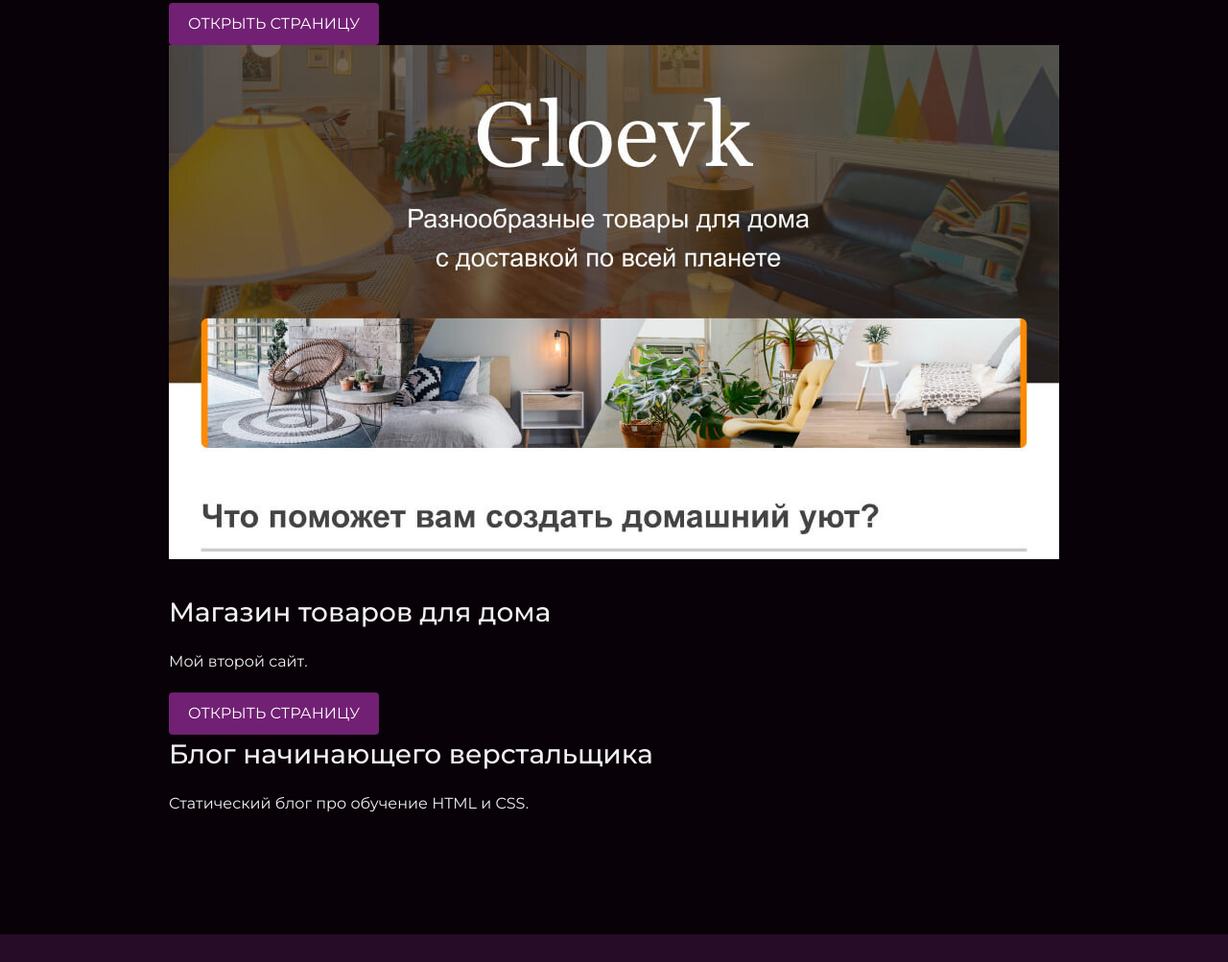
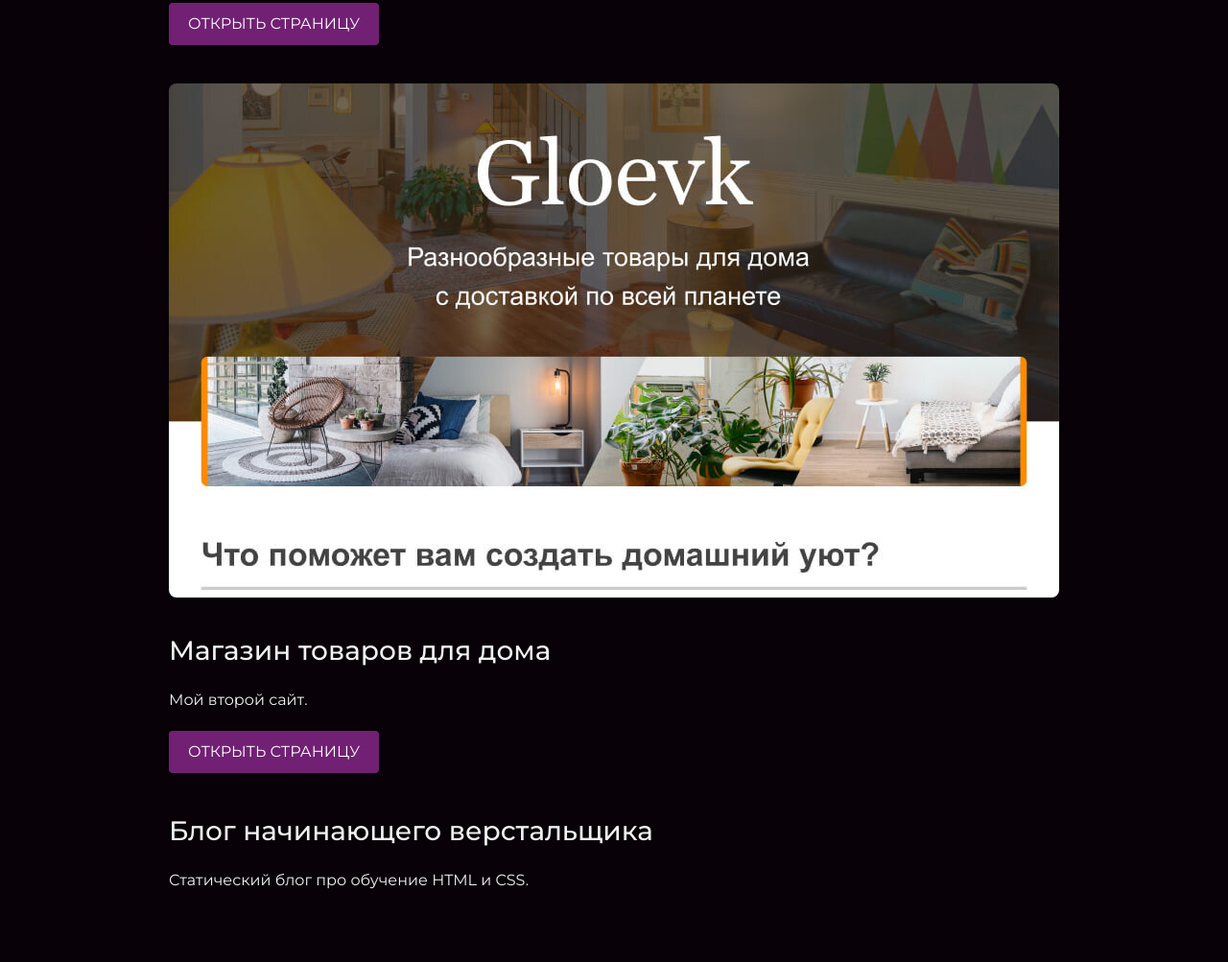
Before and after one commit to Sovrax/sovrax.github.io, a plain HTML site: page index.html in a window 1280 px wide. Shown: the part 3067-4070 px from the top of the page at 96% size. Drawn offline with nearby package versions, Linux system fonts and the light colour scheme.

Commit message:
Add files via upload
Добавил отступ снизу для кнопки "Открыть страницу" (повторно)

```diff
--- a/style.css
+++ b/style.css
@@ -158,12 +158,17 @@ body {
   text-align: center;
 }
 
+.project-image img {
+  border-radius: 8px;
+}
+
 .projects p {
   margin: 0 0 24px;
 }
 
 .button {
   padding: 6px 20px;
+  margin-bottom: 40px;
   display: inline-block;
   vertical-align: baseline;
   text-decoration: none;
```
